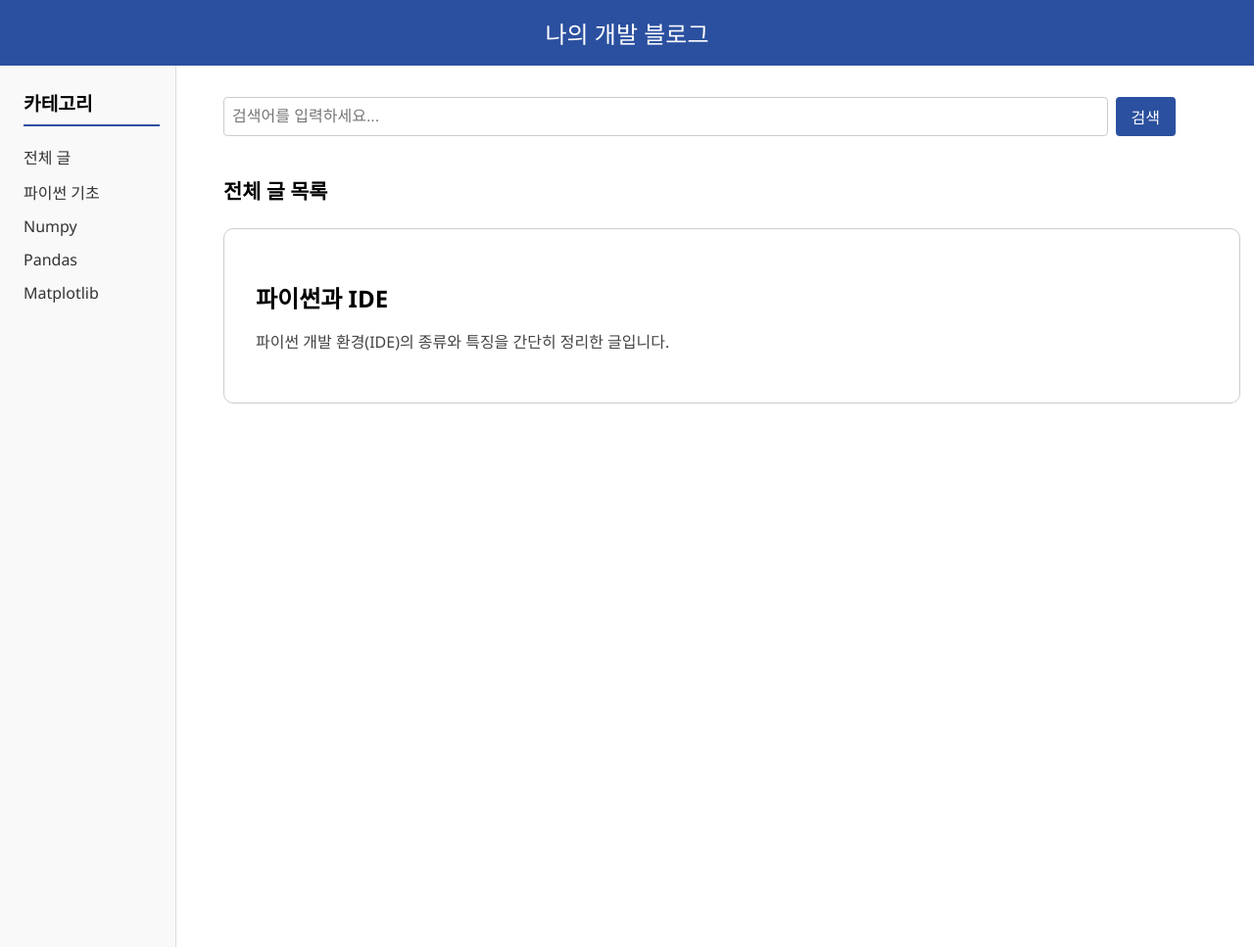
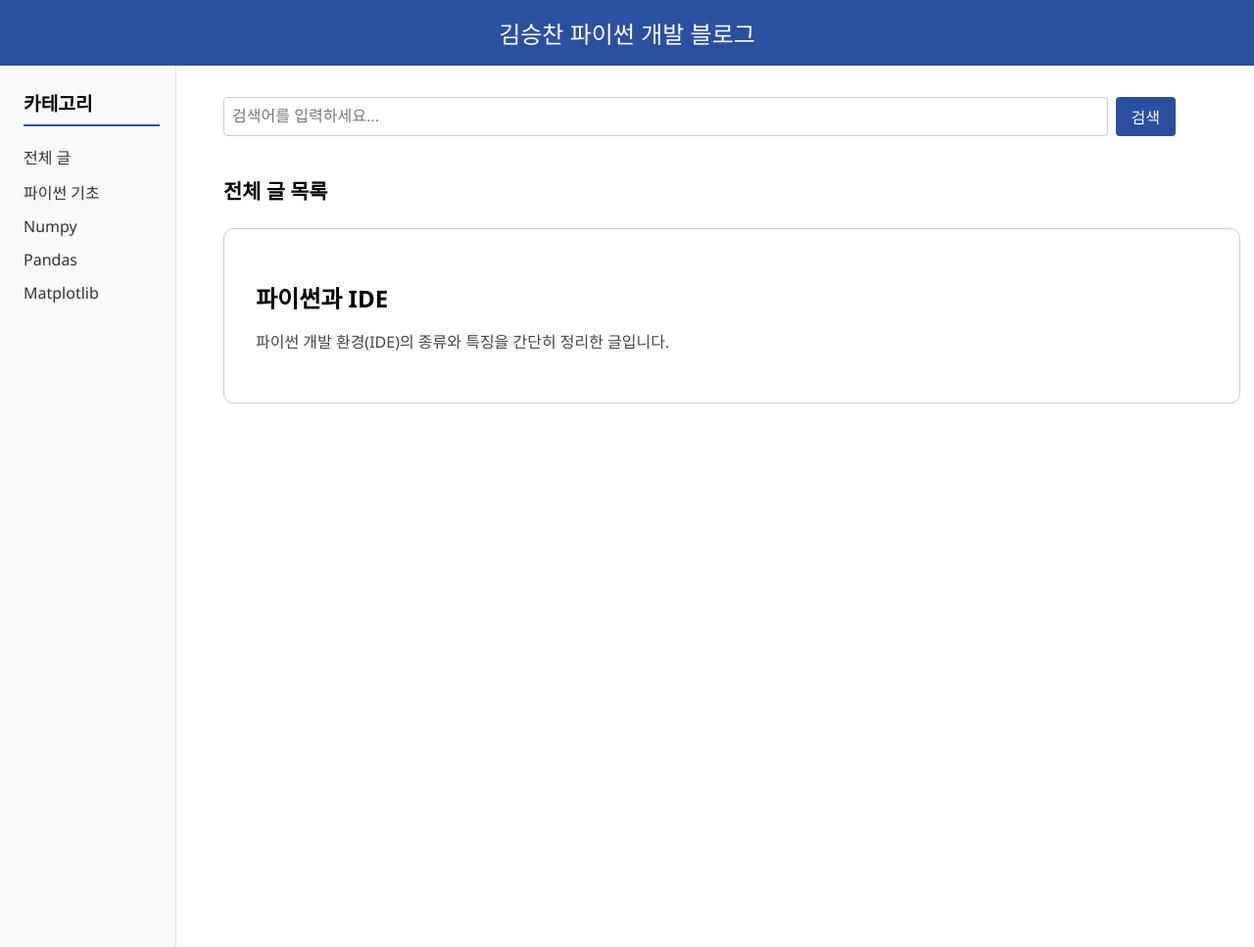
Before and after one commit to ddd825/ddd825.github.io, a Jekyll site: the page index.html, which Jekyll copies as it is, in a window 1280 px wide. Shown: the whole page at 98% size. Built offline with Jekyll 4.4.1, drawn with Linux system fonts in a browser that asks for light colours.

Commit message:
Update index.html

```diff
--- a/index.html
+++ b/index.html
@@ -4,12 +4,12 @@
 <head>
   <meta charset="UTF-8">
   <meta name="viewport" content="width=device-width, initial-scale=1.0">
-  <title>나의 개발 블로그</title>
+  <title>김승찬 파이썬 개발 블로그</title>
   <link rel="stylesheet" href="/assets/css/style.css">
 
 </head>
 <body>
-  <header>나의 개발 블로그</header>
+  <header>김승찬 파이썬 개발 블로그</header>
   <div class="container">
     <aside class="sidebar">
       <h3>카테고리</h3>
```
